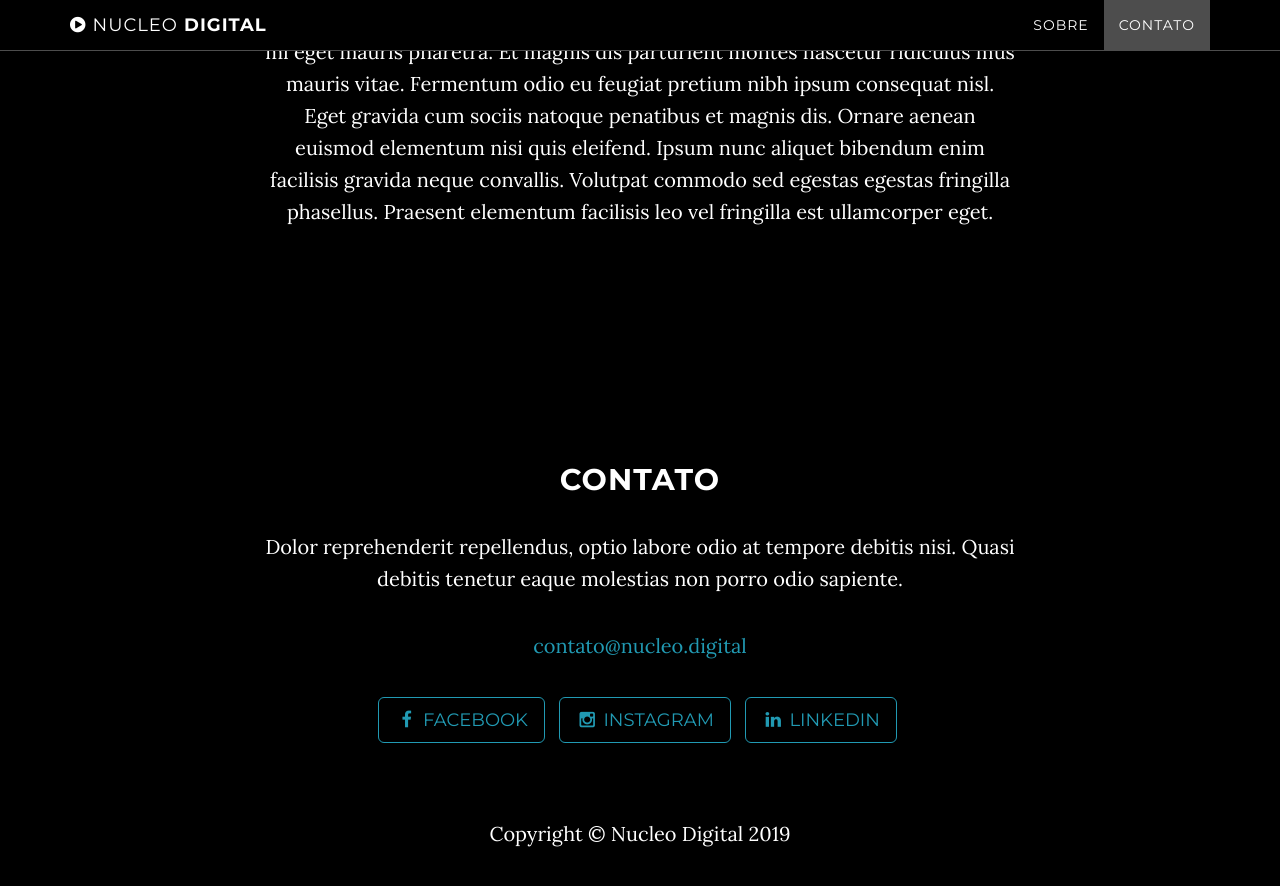
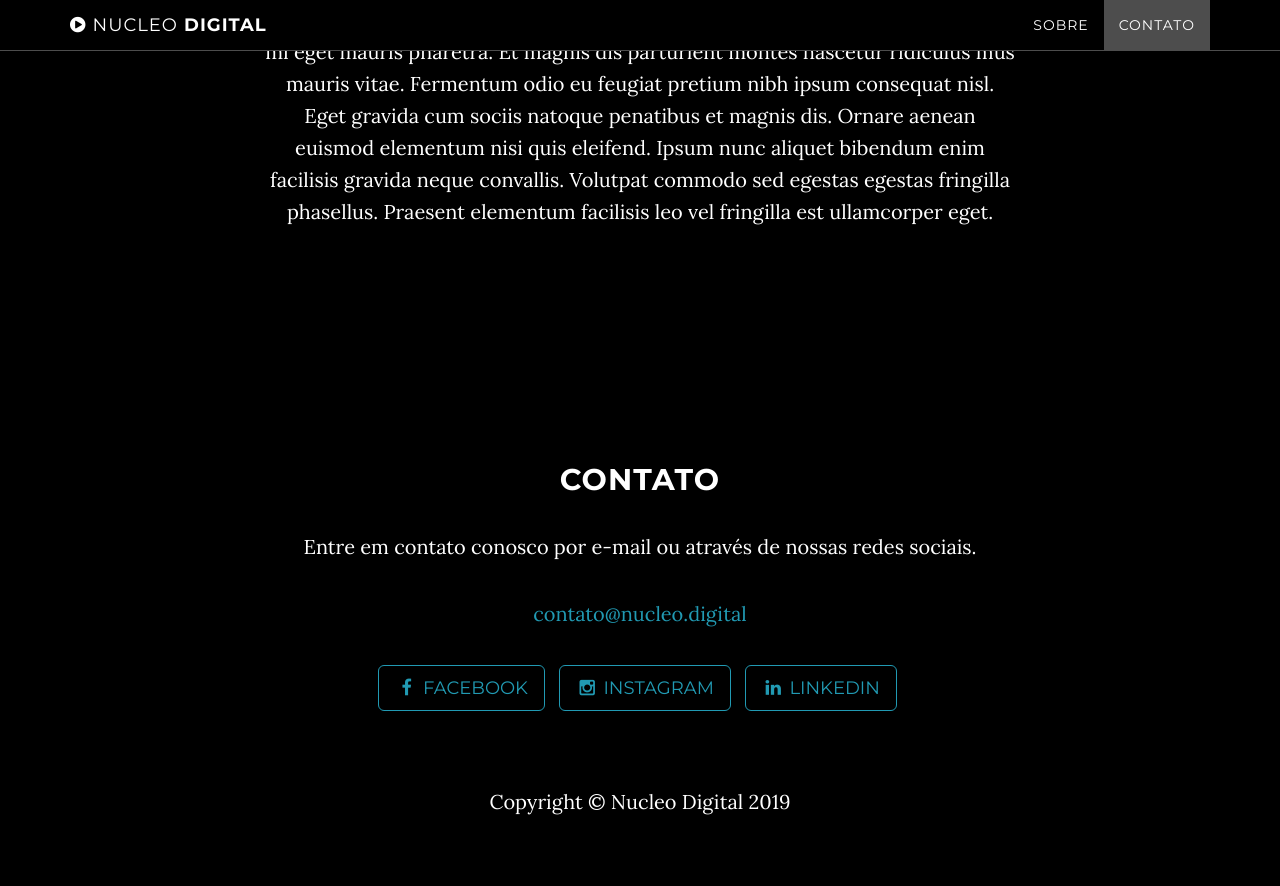
Before and after one commit to nucleodigital-hub/nucleodigital-hub.github.io, a Jekyll site: the page built from index.html, in a window 1280 px wide and 900 px high, scrolled down 2261 px. Shown: the top 886 px of the window. Built offline with Jekyll 4.4.1, drawn with Linux system fonts in a browser that asks for light colours.

Commit message:
Updating contact section

```diff
--- a/_includes/contact.html
+++ b/_includes/contact.html
@@ -3,7 +3,7 @@
         <div class="row">
             <div class="col-lg-8 col-lg-offset-2">
                 <h2>Contato</h2>
-                <p>Dolor reprehenderit repellendus, optio labore odio at tempore debitis nisi. Quasi debitis tenetur eaque molestias non porro odio sapiente.</p>
+                <p>Entre em contato conosco por e-mail ou através de nossas redes sociais.</p>
                 <p><a href="mailto:{{ site.email }}">{{ site.email }}</a>
                 </p>
                 <ul class="list-inline banner-social-buttons">
```
